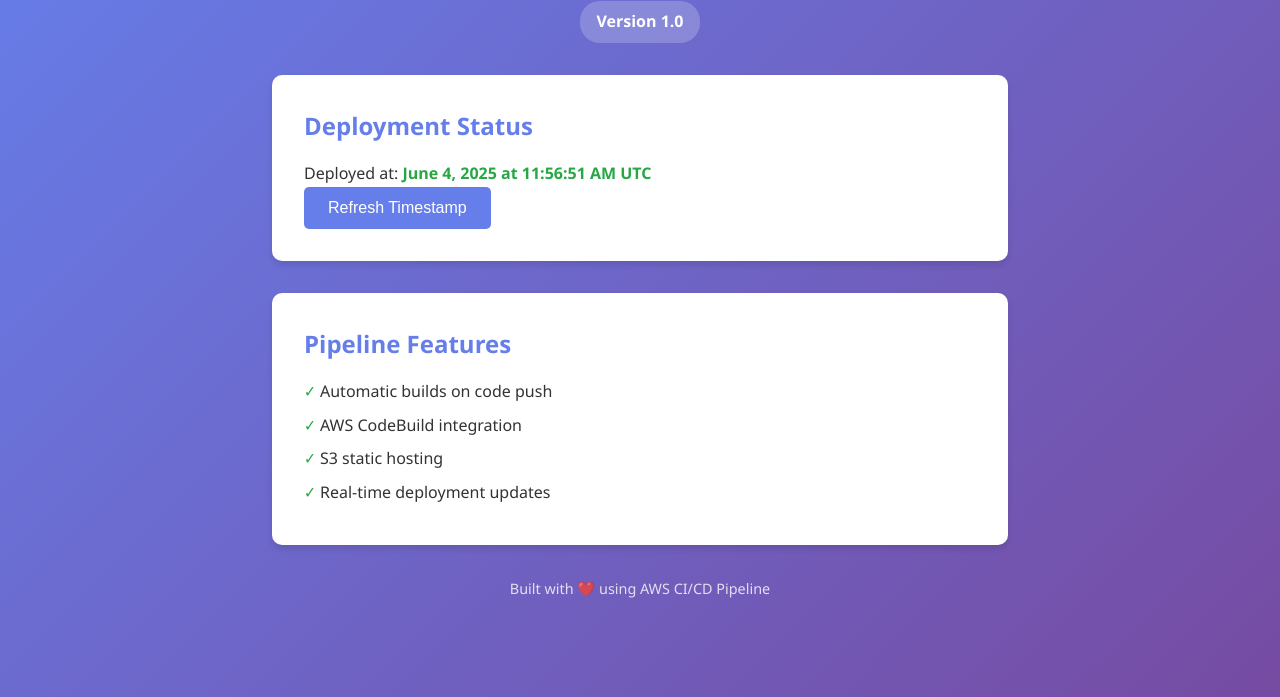
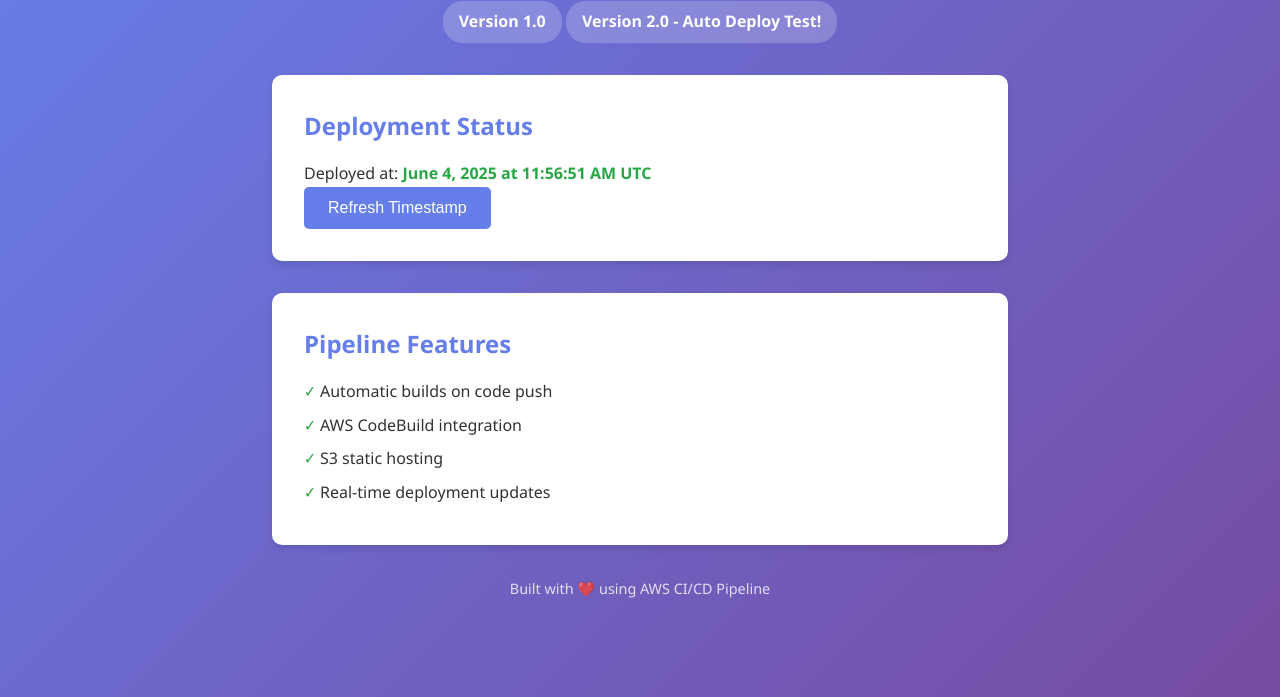
Before and after one commit to Samudini-Chamodya/CI-CD-web-app, a plain HTML site: page index.html in a window 1280 px wide. Shown: the part 103-800 px from the top of the page. Drawn offline with Linux system fonts and the light colour scheme.

Commit message:
update version 2.0

```diff
--- a/index.html
+++ b/index.html
@@ -11,6 +11,7 @@
         <header>
             <h1>Welcome to My CI/CD Demo App</h1>
             <p class="version">Version 1.0</p>
+            <p class="version">Version 2.0 - Auto Deploy Test!</p>
         </header>
 
         <main>
```
